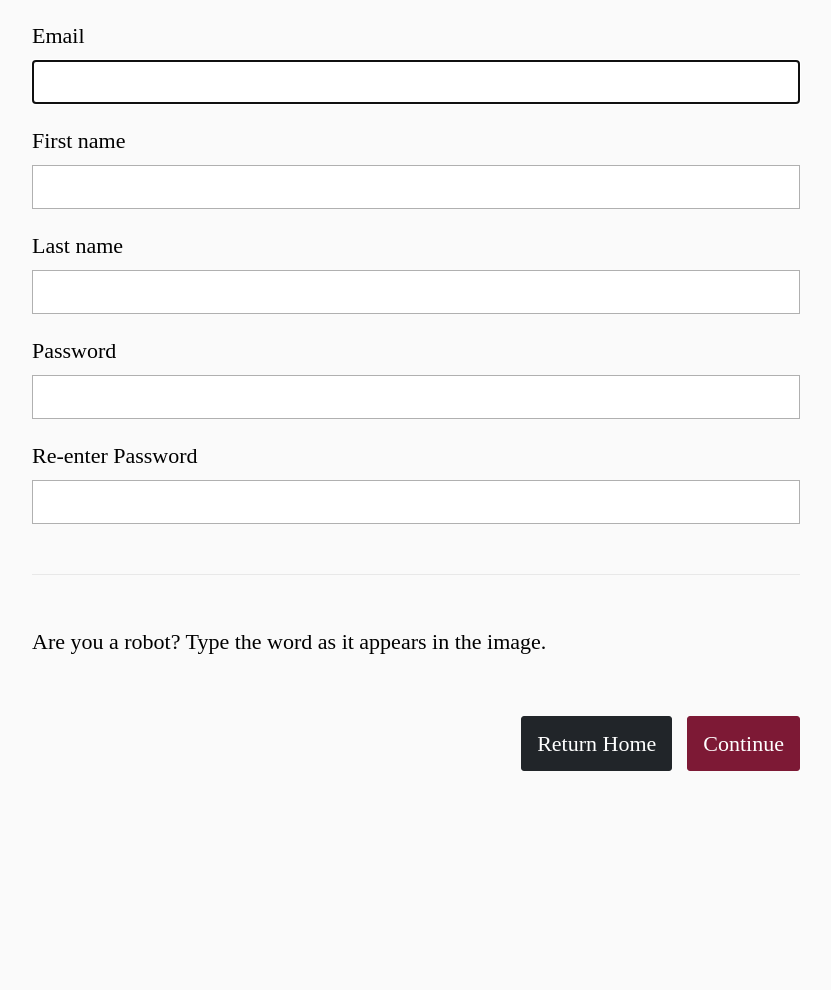
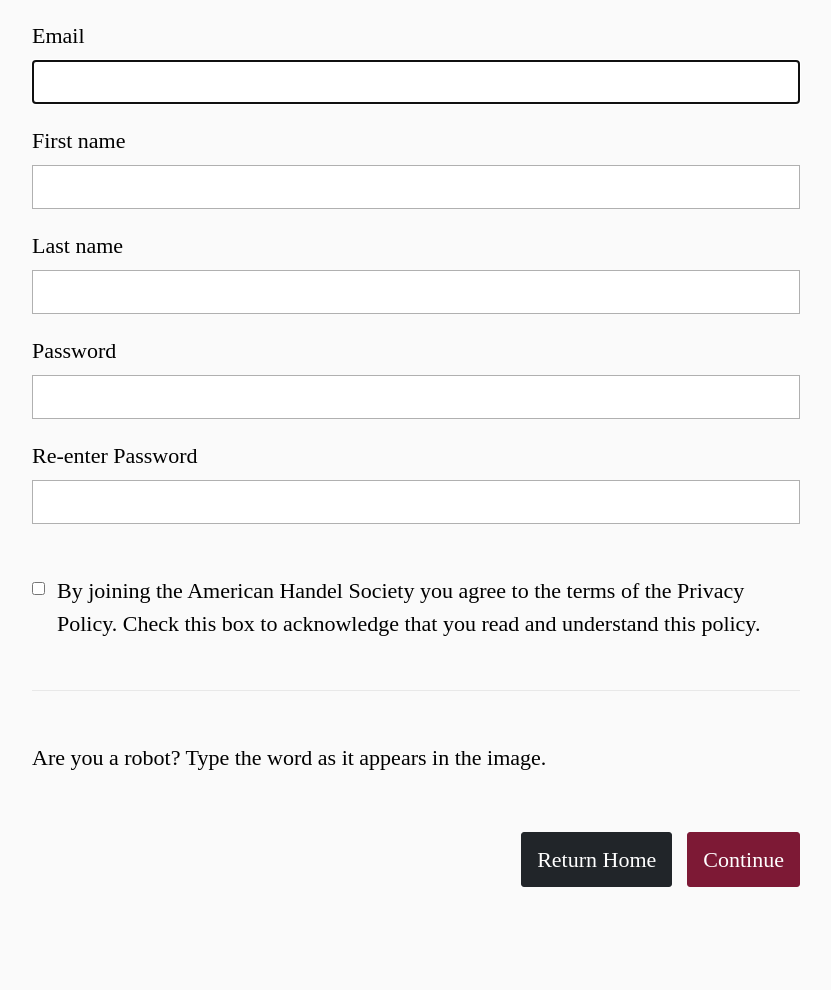
Before and after one commit to americanhandelsociety/americanhandelsociety-members, a Django app: page /join/ in a window 1280 px wide. Shown: the part 292-1282 px from the top of the page, without its empty margins (224-1055 px from the left). Before the commit the page ends 1063 px from the top, so only its background shows below. Run offline with Django 3.2, Linux system fonts and the light colour scheme; some libraries are stand-ins or nearby versions; some web fonts are replaced.

Commit message:
Add checkbox to form

```diff
--- a/americanhandelsociety_app/forms.py
+++ b/americanhandelsociety_app/forms.py
@@ -1,6 +1,7 @@
 from django.contrib.auth.forms import UserCreationForm, UserChangeForm
 from django import forms
 from django.forms import ModelForm
+from django.core.exceptions import ValidationError
 from captcha.fields import CaptchaField
 
 from .models import Member, Address
@@ -11,9 +12,26 @@
         error_messages=dict(invalid="Invalid captcha. Please try again.")
     )
 
+    PRIVACY_POLICY_VALIDATION_MSG = "You must acknowledge receipt of the Privacy Policy to become a member of the American Handel Society."
+
+    def clean_accepts_privacy_policy(self):
+        value = self.cleaned_data.get("accepts_privacy_policy", False)
+
+        if value:
+            return value
+
+        raise ValidationError(self.PRIVACY_POLICY_VALIDATION_MSG)
+
     class Meta:
         model = Member
-        fields = ("first_name", "last_name", "email", "password1", "password2")
+        fields = (
+            "first_name",
+            "last_name",
+            "email",
+            "password1",
+            "password2",
+            "accepts_privacy_policy",
+        )
 
 
 class MemberChangeForm(UserChangeForm):
--- a/americanhandelsociety_app/static/css/custom.css
+++ b/americanhandelsociety_app/static/css/custom.css
@@ -437,3 +437,19 @@
   padding-left: 0;
   color: var(--error-color);
 }
+
+.checkbox-container {
+    display: flex;
+    flex-direction: row;
+    align-items: flex-start;
+    margin: 5rem 0 3rem 0;
+}
+
+.checkbox-container input {
+    height: auto;
+    margin: 8px 12px 8px 0;
+}
+
+.checkbox-container label {
+    margin: 0;
+}
--- a/americanhandelsociety_app/static/css/join.css
+++ b/americanhandelsociety_app/static/css/join.css
@@ -1,6 +1,6 @@
 .captcha-label {
     border-top: 1px solid #e8e8e8;
-    margin-top: 5rem;
+    margin-top: 2rem;
     padding-top: 5rem;
 }
 
--- a/americanhandelsociety_app/templates/forms/join.html
+++ b/americanhandelsociety_app/templates/forms/join.html
@@ -29,6 +29,12 @@
         <label for="id_password2">Re-enter Password</label>{{form.password2}}
         {{ form.password2.errors }}
 
+        <div class="checkbox-container">
+            {{ form.accepts_privacy_policy }} <label>By joining the American Handel Society you agree to the terms of the Privacy Policy. Check this box to acknowledge that you read and understand this policy.</label>
+        </div>
+        {{ form.accepts_privacy_policy.errors }}
+
+
         <label class="captcha-label" for="id_captcha_1">Are you a robot? Type the word as it appears in the image.</label>{{form.captcha}}
         {{form.errors.captcha}}
 
```
Also changed, not shown: americanhandelsociety_app/static/css/edit_member.css (+0 -12 lines), tests/integration/test_join.py (+22 -0 lines), tests/utils.py (+1 -0 lines).
